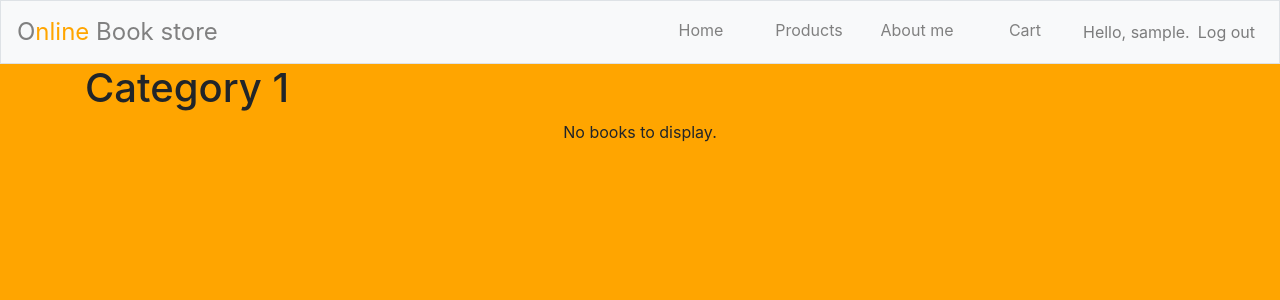
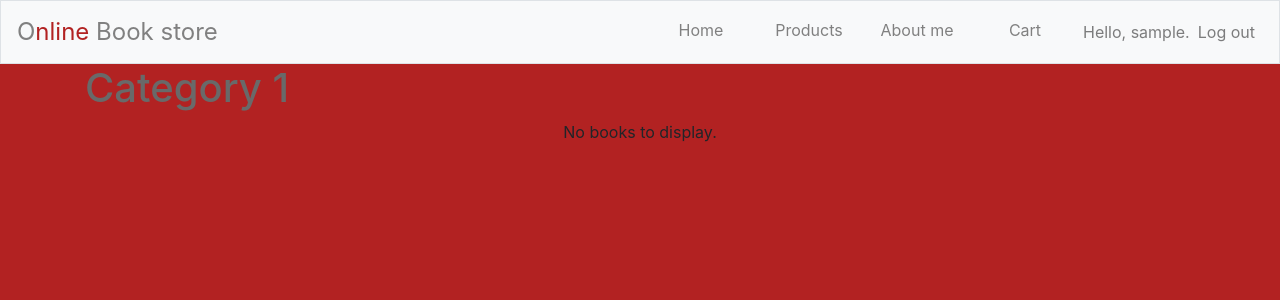
Before and after one commit to danielamaaria/online_store, a Django app: page /books/ in a window 1280 px wide. Shown: the top 300 px of the page. Run offline with Django 3.2, Linux system fonts and the light colour scheme; the visitor is signed in with stand-in values (Sample User, id 1); data that the repository does not hold is empty; some libraries are stand-ins or nearby versions.

Commit message:
Changing background colors and buttons

```diff
--- a/static/css/style.css
+++ b/static/css/style.css
@@ -29,7 +29,7 @@ div.scroll-menu {
 
 /* The color used throughout the app. */
 .application-color {
-    color: orange;
+    color: #B22222;
 }
 
 .btn-outline-primary {
@@ -41,11 +41,15 @@ div.scroll-menu {
 .btn-outline-primary:hover,
 .btn-outline-primary:active,
 .btn-outline-primary:visited{
-    background-color: orange !important;
-    border-color: orange !important;
+    background-color: #B22222 !important;
+    border-color: #B22222!important;
 }
 
 /* The color used for the main background panel. */
 .main-background {
-    background-color: orange;
+    background-color: #B22222;
 }
+
+.display-5 {
+    color: #696969;
+}
```
